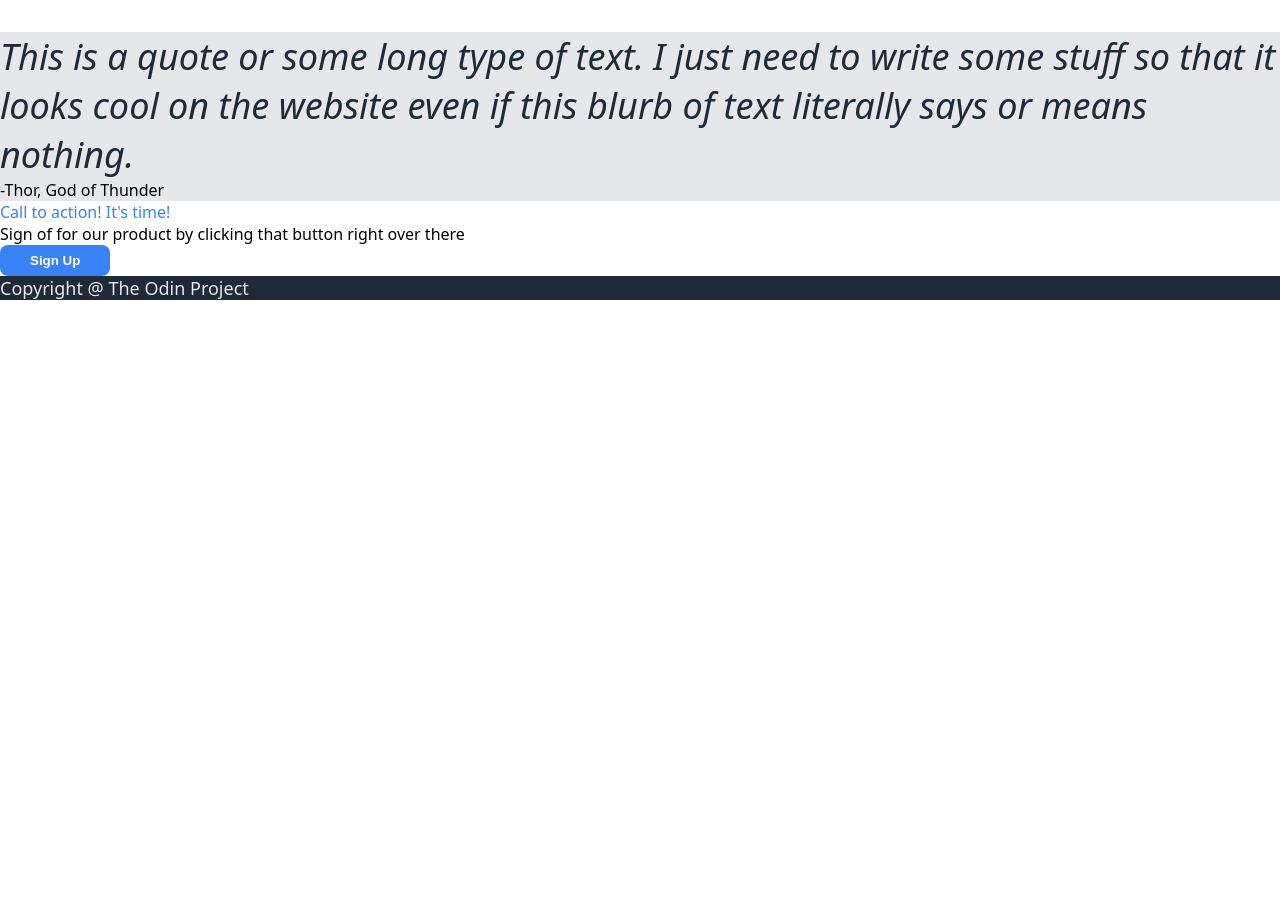
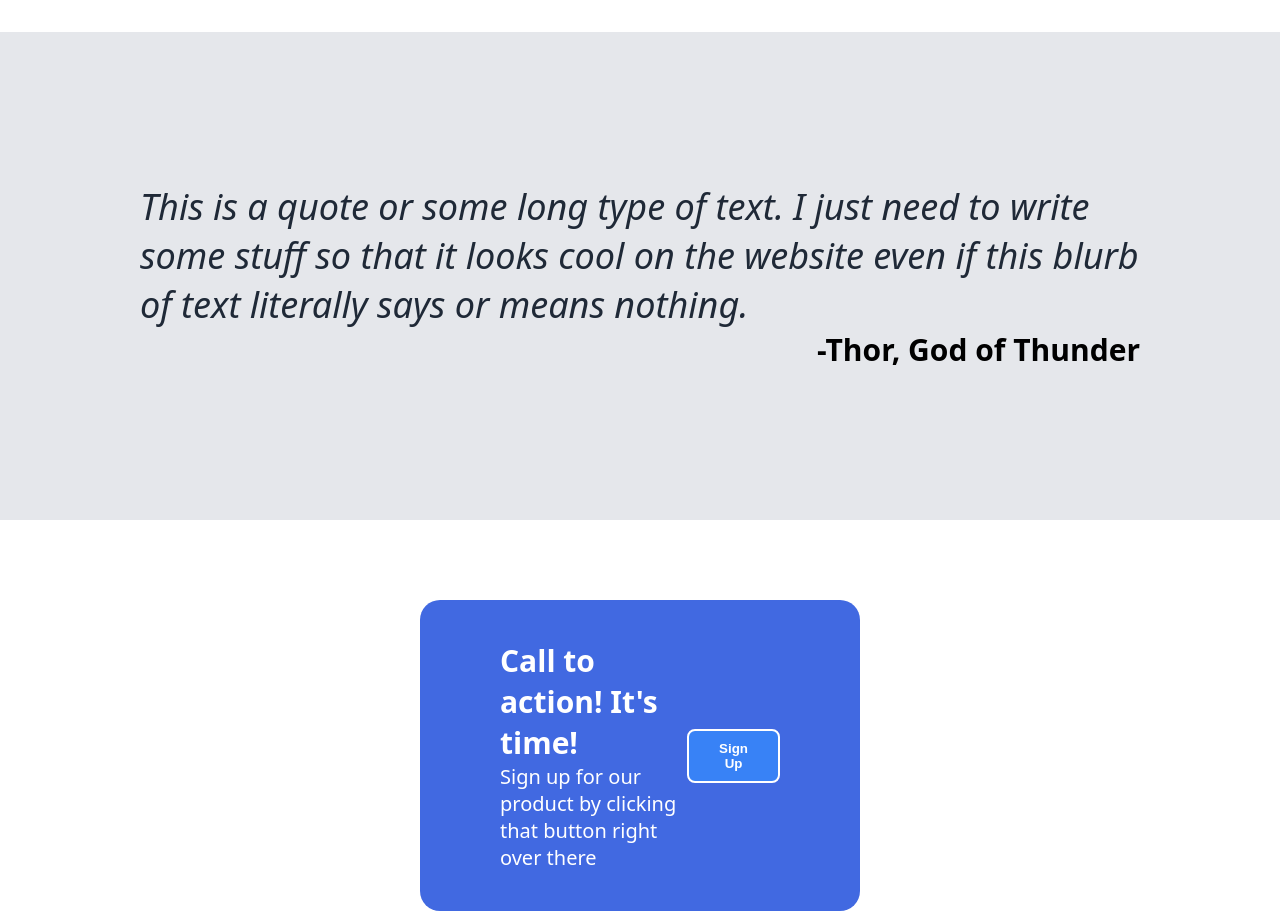
Before and after one commit to Zach7878/website, a plain HTML site: page index.html in a window 1280 px wide. Shown: the part 1075-1989 px from the top of the page. Before the commit the page ends 1375 px from the top, so only its background shows below. Drawn offline with Linux system fonts and the light colour scheme.

Commit message:
finish entire website

```diff
--- a/index.html
+++ b/index.html
@@ -26,9 +26,11 @@
                     <div class="subtitle">
                         This website has some smaller subtext that goes under the main title. It has a differnt font and color.
                     </div>
-                    <button>
-                        Sign up
-                    </button>
+                    <a href="https://github.com/Zach7878">
+                        <button class="bruh">
+                            Sign up
+                        </button>
+                    <a>
                 </div>
                     <img
                     class ="beatiful" src="./images/52f61nfzmwl51.jpg" alt="This is an image">
@@ -60,13 +62,21 @@
         <div class="block-three">
             <div>
                 <div class="quote">This is a quote or some long type of text. I just need to write some stuff so that it looks cool on the website even if this blurb of text literally says or means nothing.</div>
-                <div>-Thor, God of Thunder</div>
+                <div class="quoter">-Thor, God of Thunder</div>
             </div>
         </div>
         <div class="block-four">
-            <div class="callTo">Call to action! It's time!</div>
-            <div>Sign of for our product by clicking that button right over there</div>
-            <button>Sign Up</button>
+            <div class="last">
+                <div class="lasttext">
+                    <div class="callTo">Call to action! It's time!</div>
+                    <div>Sign up for our product by clicking that button right over there</div>
+                </div>
+                <div class="buttonclass">
+                    <a href="https://github.com/Zach7878">
+                        <button id="lastbutton">Sign Up</button>
+                    </a>
+                </div>
+            </div>
         </div>
         <div class="footer">
             Copyright @ The Odin Project
--- a/style.css
+++ b/style.css
@@ -51,9 +51,7 @@ ul{
     font-size:18px;
     background-color: #1f2937;
 }
-.callTo{
-    color:#3882F6;
-}
+
 .title-two{
     font-weight:bold;
     font-size:36px;
@@ -61,11 +59,17 @@ ul{
 }
 .block-three{
     background-color: #E5E7EB;
+    display: flex;
+    align-items: center;
+    justify-content: center;
+    padding: 150px 0px;
 }
 .quote{
     font-size: 36px;
     font-style: italic;
     color: #1F2937;
+    width:1000px;
+    text-align: left;
 }
 .subtext{
     font: size 18px;
@@ -79,6 +83,7 @@ button{
     border:0px;
     color: white;
     font-weight: bold;
+    cursor: pointer;
 }
 .blockbruh1{
     display:flex;
@@ -124,3 +129,37 @@ img{
     border: 4px solid royalblue;
     border-radius: 20px;
 }
+.quoter{
+    text-align: right;
+    font-weight: bold;
+    font-size: 30px;
+}
+.last{
+    display:flex;
+    background-color: royalblue;
+    justify-content: space-between;
+    padding:40px 80px;
+    margin:80px 420px;
+    border-radius: 20px;
+    align-items: center;
+}
+.lasttext{
+    color:white;
+    font-size:20px;
+}
+.callTo{
+    font-weight: bold;
+    font-size:30px;
+}
+
+#lastbutton{
+    border: 2px solid white;
+    border-radius: 8px;
+    margin: 0px;
+    padding: 10px 30px;
+    cursor: pointer;
+}
+.footer{
+    padding: 48px 0px;
+    text-align: center;
+}
```
